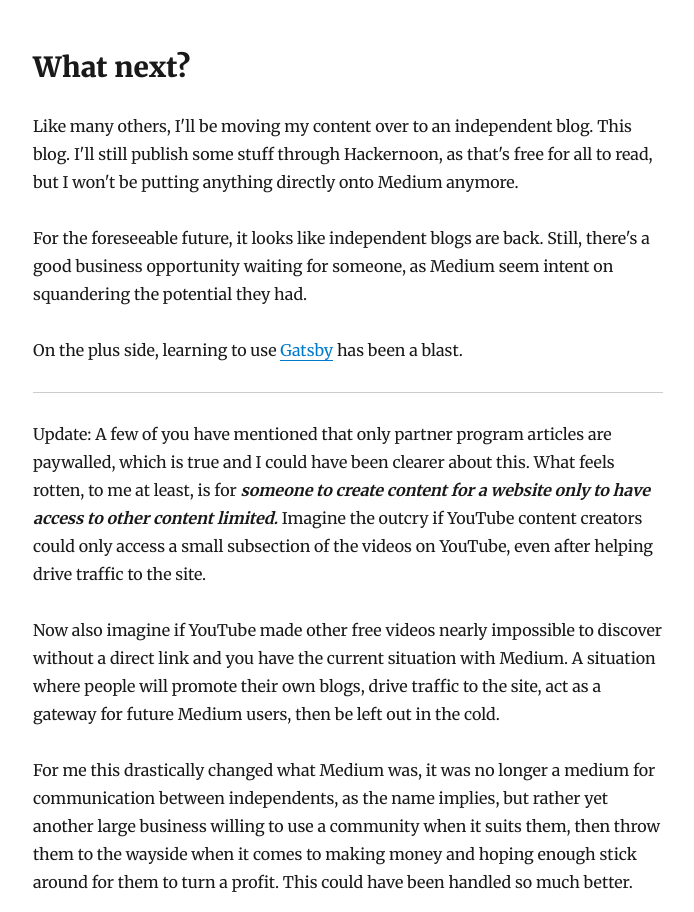
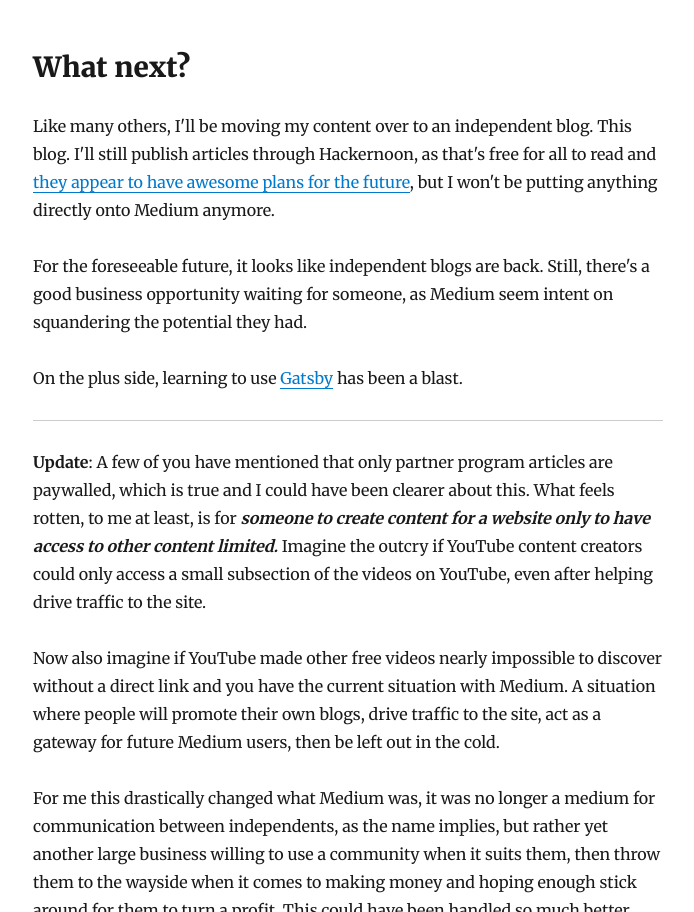
Before and after one commit to Jahans3/blog-josh-jahans, a Gatsby site: page /ditching-medium/ in a window 1280 px wide. Shown: the part 1967-2879 px from the top of the page, without its empty margins (292-986 px from the left). Built offline with nearby package versions, Linux system fonts and the light colour scheme; Gatsby itself is replaced by a stand-in of ours; some packages are replaced by stand-ins of ours.

Commit message:
update medium blog post

```diff
--- a/content/blog/ditching-medium/index.md
+++ b/content/blog/ditching-medium/index.md
@@ -53,8 +53,9 @@
 
 ## What next?
 
-Like many others, I'll be moving my content over to an independent blog. This blog. I'll still publish some stuff through Hackernoon, as that's free
-for all to read, but I won't be putting anything directly onto Medium anymore.
+Like many others, I'll be moving my content over to an independent blog. This blog. I'll still publish articles through Hackernoon, as that's free
+for all to read and [they appear to have awesome plans for the future](https://www.startengine.com/hackernoon), but I won't be putting anything
+directly onto Medium anymore.
 
 For the foreseeable future, it looks like independent blogs are back. Still, there's a good business opportunity waiting for someone, as Medium seem
 intent on squandering the potential they had.
@@ -63,7 +64,7 @@
 
 * * *
 
-Update: A few of you have mentioned that only partner program articles are paywalled, which is true and I could have been clearer about this. What
+**Update**: A few of you have mentioned that only partner program articles are paywalled, which is true and I could have been clearer about this. What
 feels rotten, to me at least, is for ***someone to create content for a website only to have access to other content limited.*** Imagine the outcry if
 YouTube content creators could only access a small subsection of the videos on YouTube, even after helping drive traffic to the site.
 
```
